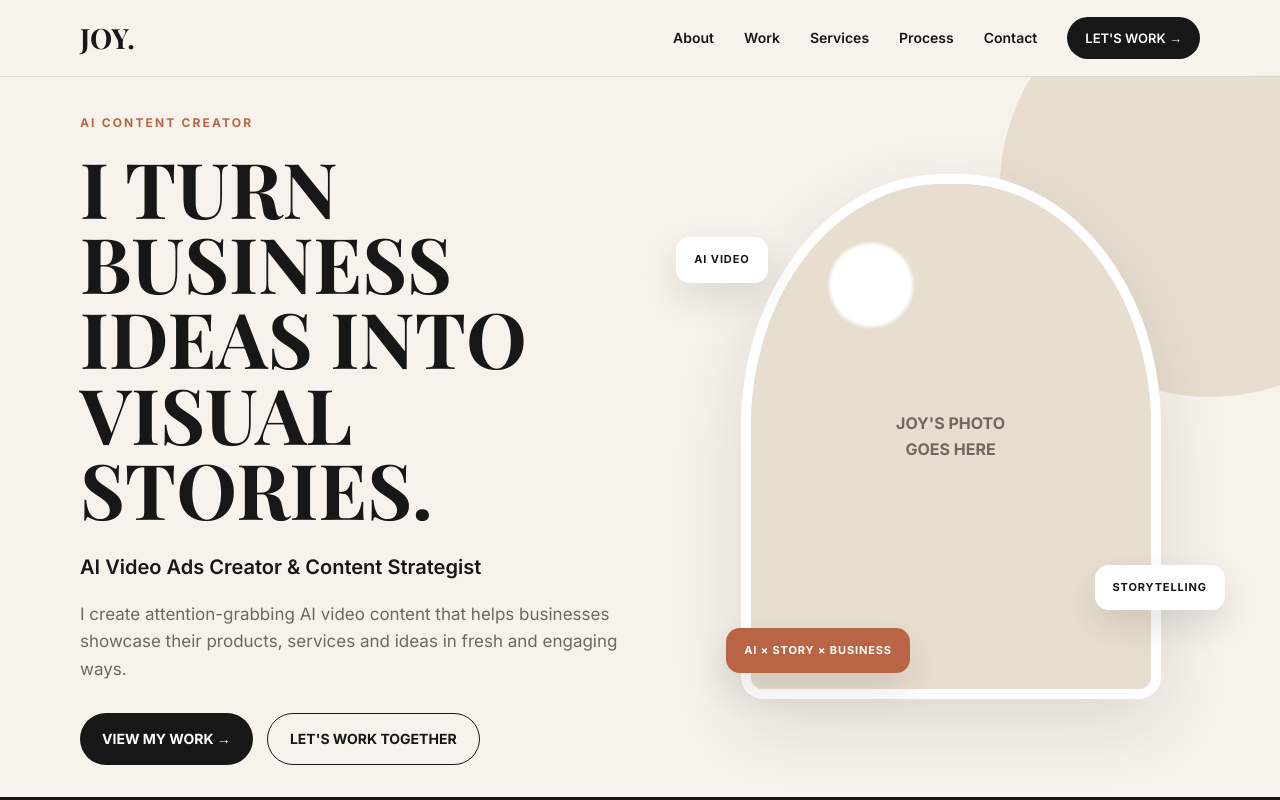
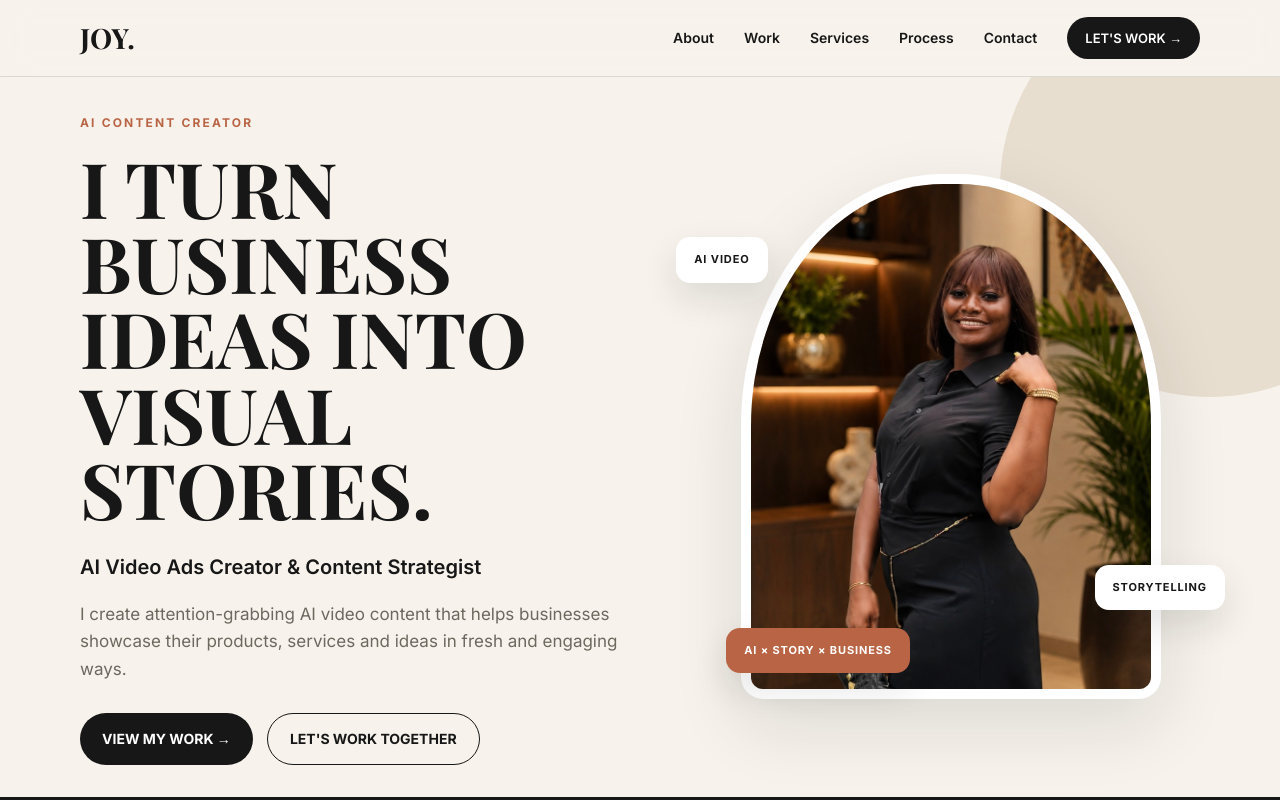
Before and after one commit to profitwithofe/joy-ai-portfolio, a plain HTML site: page index.html in a window 1280 px wide. Shown: the top 800 px of the page. Drawn offline with nearby package versions, Linux system fonts and the light colour scheme.

Commit message:
Update photo placeholders to actual images
Replaced photo placeholders with actual images and updated styles for better layout.

```diff
--- a/index.html
+++ b/index.html
@@ -228,25 +228,10 @@
       box-shadow: 0 25px 70px rgba(23, 23, 23, 0.12);
     }
 
-    /*
-      YOUR PHOTO WILL GO HERE.
-
-      Later, replace this placeholder with:
-      <img src="joy-photo.jpg" alt="Ejogbe Ofeoriste Joy">
-    */
-
-    .photo-placeholder {
+    .photo-frame img {
       width: 100%;
       height: 100%;
-      display: flex;
-      align-items: center;
-      justify-content: center;
-      text-align: center;
-      padding: 30px;
-      color: var(--muted);
-      background:
-        radial-gradient(circle at 30% 20%, #ffffff 0 8%, transparent 9%),
-        var(--beige);
+      object-fit: cover;
     }
 
     .floating-card {
@@ -509,6 +494,12 @@
       overflow: hidden;
     }
 
+    .about-photo img {
+      width: 100%;
+      height: 100%;
+      object-fit: cover;
+    }
+
     .about-content h2 {
       font-family: "Playfair Display", serif;
       font-size: clamp(40px, 5vw, 64px);
@@ -944,9 +935,10 @@
 
         <div class="photo-frame">
 
-          <div class="photo-placeholder">
-            <strong>JOY'S PHOTO<br>GOES HERE</strong>
-          </div>
+          <img
+            src="/media/IMG_0982.jpeg"
+            alt="Ejogbe Ofeoriste Joy"
+          >
 
         </div>
 
@@ -1351,7 +1343,12 @@
     <div class="container about-grid">
 
       <div class="about-photo">
-        JOY'S PHOTO
+
+        <img
+          src="/media/12991994-3693-4633-AED3-FB98A2344FFA.png"
+          alt="Ejogbe Ofeoriste Joy"
+        >
+
       </div>
 
 
```
